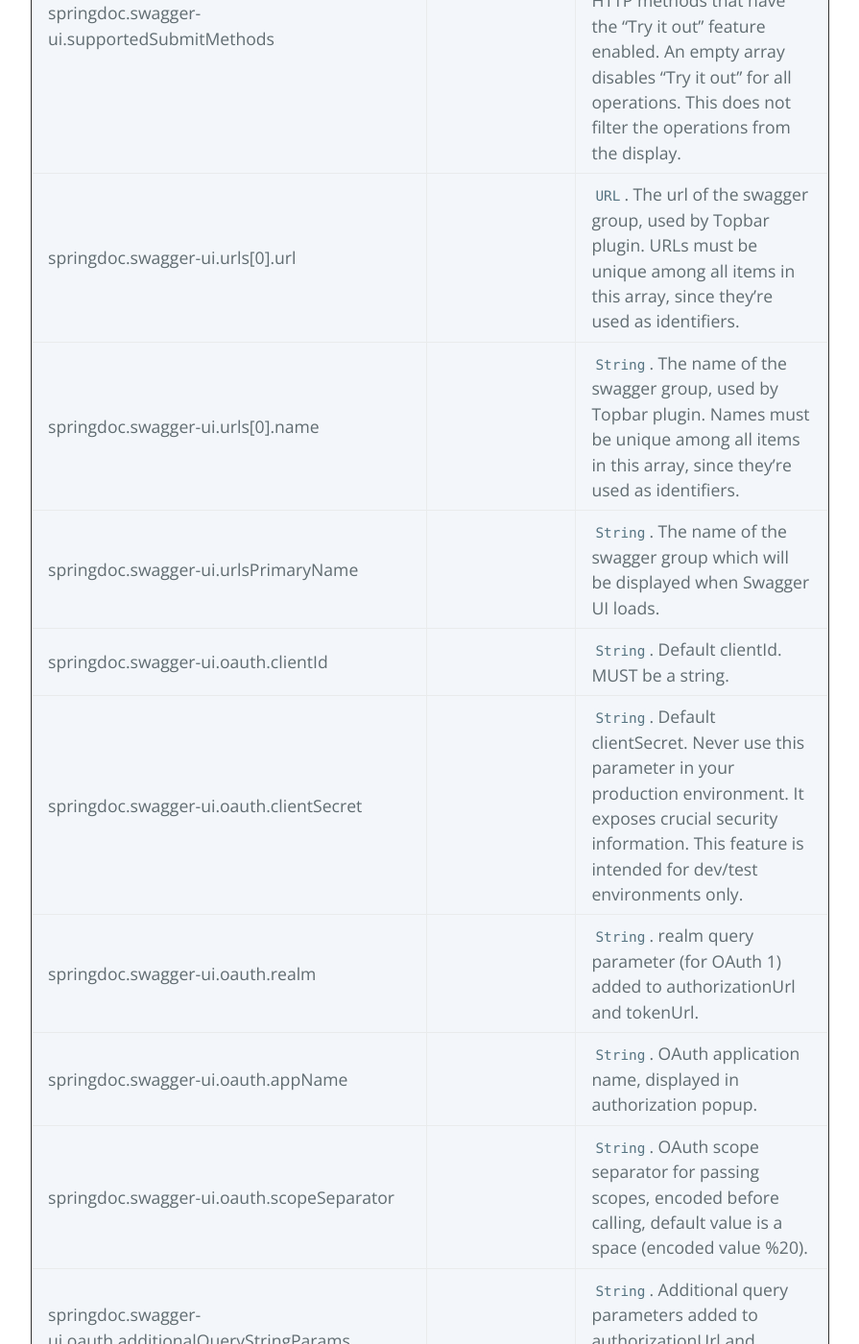
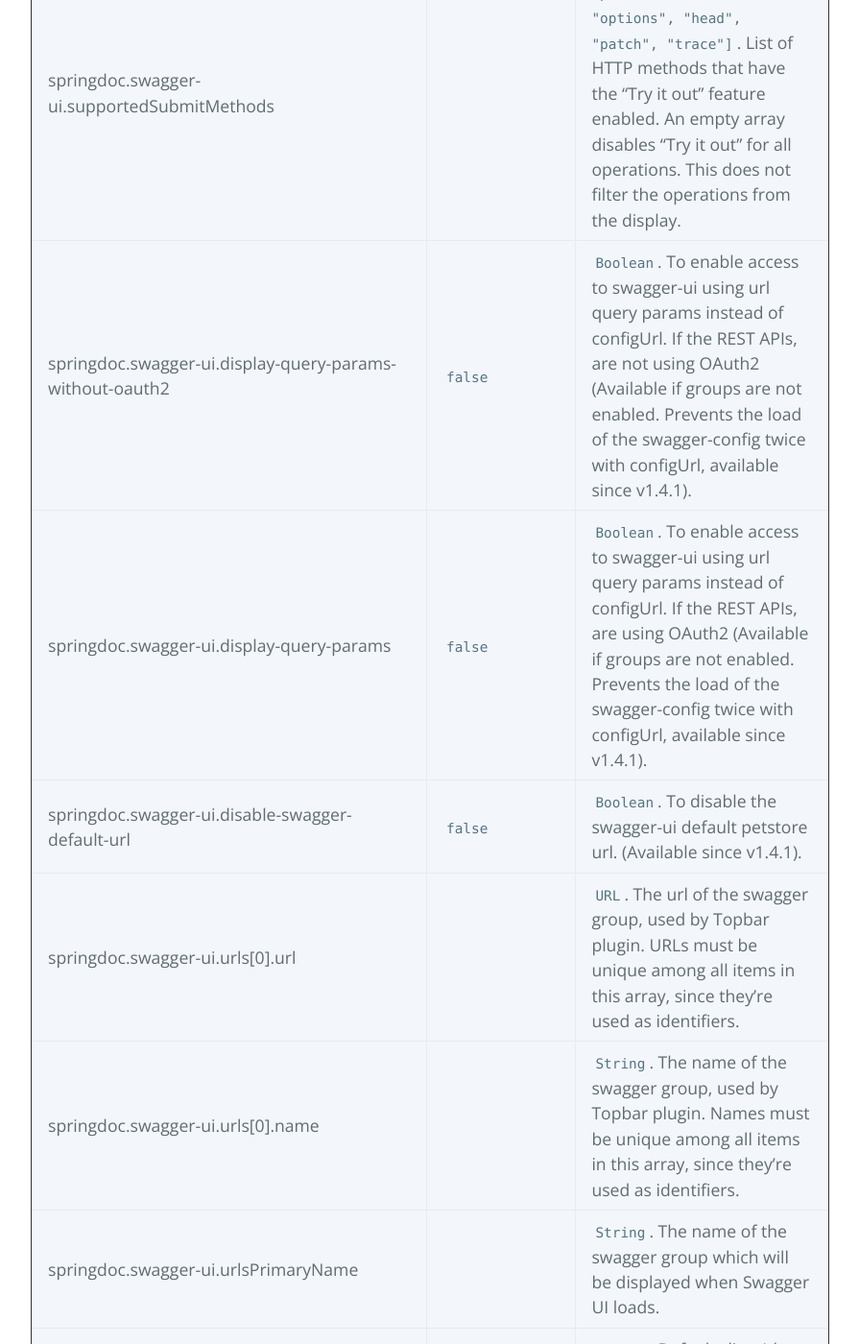
Before and after one commit to springdoc/springdoc.github.io, a Jekyll site: the page built from springdoc-properties.md, in a window 1280 px wide and 1400 px high, scrolled down 6474 px. Shown: the whole window at 96% size, without its empty margins (192-1087 px from the left). Built offline with Jekyll 4.4.1, drawn with Linux system fonts in a browser that asks for light colours; some of the changed text lies outside the part shown.

Commit message:
project update

```diff
--- a/pom.xml
+++ b/pom.xml
@@ -9,7 +9,7 @@
 	<version>3.1.2-SNAPSHOT</version>
 
 	<properties>
-		<springdoc.version>1.4.0</springdoc.version>
+		<springdoc.version>1.4.1</springdoc.version>
 	</properties>
 
 	<build>
--- a/springdoc-properties.md
+++ b/springdoc-properties.md
@@ -36,6 +36,7 @@ springdoc.group-configs[0].packages-to-exclude | | `List of Strings`.The list of
 springdoc.webjars.prefix | `/webjars` |`String`, To change the webjars prefix that is visible the URL of swagger-ui for spring-webflux.
 springdoc.api-docs.resolve-schema-properties | `false` | `Boolean`. To enable  property resolver on @Schema (name, title and description).
 springdoc.remove-broken-reference-definitions | `true` | `Boolean`. To disable removal of broken reference definitions.
+springdoc.writer-with-default-pretty-printer | `false` | `Boolean`. To enable pretty print of the OpenApi specification.
 
 ### swagger-ui properties
 - The support of the swagger-ui properties is available on `springdoc-openapi`.  See [Official documentation](https://swagger.io/docs/open-source-tools/swagger-ui/usage/configuration/).
@@ -65,6 +66,9 @@ springdoc.swagger-ui.showExtensions | `false` | `Boolean`. Controls the display
 springdoc.swagger-ui.url |  | `String`.To configure, the path of a custom OpenAPI file . Will be ignored if `urls` is used.
 springdoc.swagger-ui.showCommonExtensions | `false` | `Boolean`. Controls the display of extensions (`pattern`, `maxLength`, `minLength`, `maximum`, `minimum`) fields and values for Parameters.
 springdoc.swagger-ui.supportedSubmitMethods |  | `Array=["get", "put", "post", "delete", "options", "head", "patch", "trace"]`. List of HTTP methods that have the "Try it out" feature enabled. An empty array disables "Try it out" for all operations. This does not filter the operations from the display.
+springdoc.swagger-ui.display-query-params-without-oauth2 | `false` | `Boolean`. To enable access to swagger-ui using url query params instead of configUrl. If the REST APIs, are not using OAuth2 (Available if groups are not enabled. Prevents the load of the swagger-config twice with configUrl, available since v1.4.1).
+springdoc.swagger-ui.display-query-params | `false` | `Boolean`. To enable access to swagger-ui using url query params instead of configUrl. If the REST APIs, are using OAuth2 (Available if groups are not enabled. Prevents the load of the swagger-config twice with configUrl, available since v1.4.1).
+springdoc.swagger-ui.disable-swagger-default-url | `false` | `Boolean`. To disable the swagger-ui default petstore url. (Available since v1.4.1).
 springdoc.swagger-ui.urls[0].url |  | `URL`. The url of the swagger group, used by Topbar plugin.  URLs must be unique among all items in this array, since they're used as identifiers.
 springdoc.swagger-ui.urls[0].name |  | `String`. The name of the swagger group, used by Topbar plugin.  Names must be unique among all items in this array, since they're used as identifiers.
 springdoc.swagger-ui.urlsPrimaryName |  | `String`. The name of the swagger group which will be displayed when Swagger UI loads.
```
